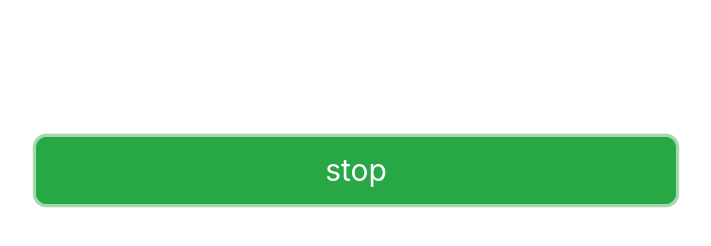
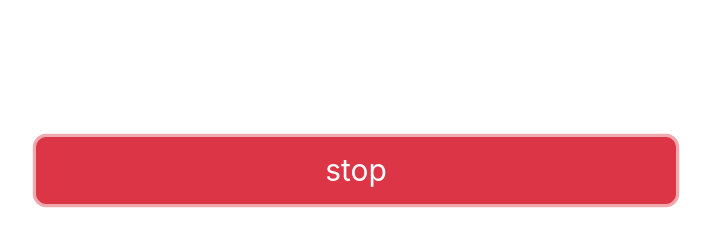
Before and after one commit to YuanruiZhang/simple_lottery, a plain HTML site: page index.html in a window 1280 px wide. Both pictures are taken after a click on the button "Begin". Shown: the part 422-668 px from the top of the page, without its empty margins (284-995 px from the left). Drawn offline with nearby package versions, Linux system fonts and the light colour scheme.

Commit message:
modified button color when it stops

```diff
--- a/index.html
+++ b/index.html
@@ -31,7 +31,7 @@
       <h2 id="answer">xxx</h2>
     </div>
     <div class="button">
-      <button type="button" id="begin" class="btn btn-success btn-lg">Begin</button>
+      <button type="button" id="begin" class="btn btn-success btn-lg changeGreen">Begin</button>
     </div>
 
     <script
--- a/lottery.js
+++ b/lottery.js
@@ -15,7 +15,6 @@ document.getElementById("nextQuestion").addEventListener("click",function(){
         question.innerHTML = questionList[currentQuestion];
 }else{
     clearInterval(timer);
-
     document.getElementsByClassName("questionForm")[0].innerHTML="";
     document.getElementsByClassName("answerForm")[0].innerHTML="You finished!"
     document.getElementsByClassName("button")[0].innerHTML="";
@@ -29,7 +28,9 @@ let begin = document.getElementById("begin");
 begin.addEventListener("click",function(){
         if(runLottery){
         runLottery = false;
-        begin.innerHTML = "stop"
+        begin.innerHTML = "stop";
+        begin.classList.remove("btn-success");
+        begin.classList.add("btn-danger");
             //clean the timer
 		clearInterval(timer);
 		//define the timer
@@ -42,6 +43,8 @@ begin.addEventListener("click",function(){
     }else{
         runLottery = true;
         begin.innerHTML = "begin"
+        begin.classList.remove("btn-danger");
+        begin.classList.add("btn-success");
         clearInterval(timer);
     }
         }
```
